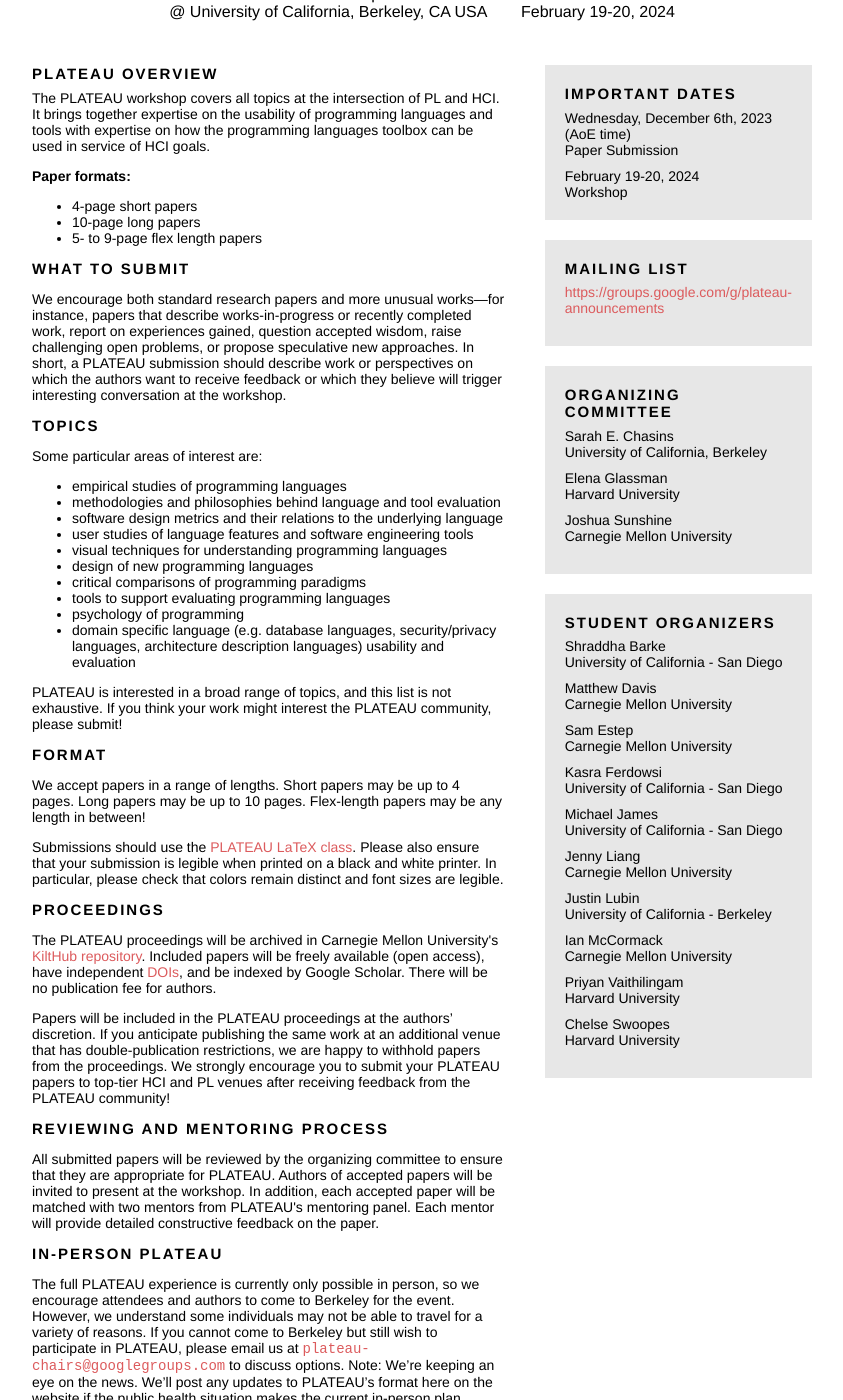
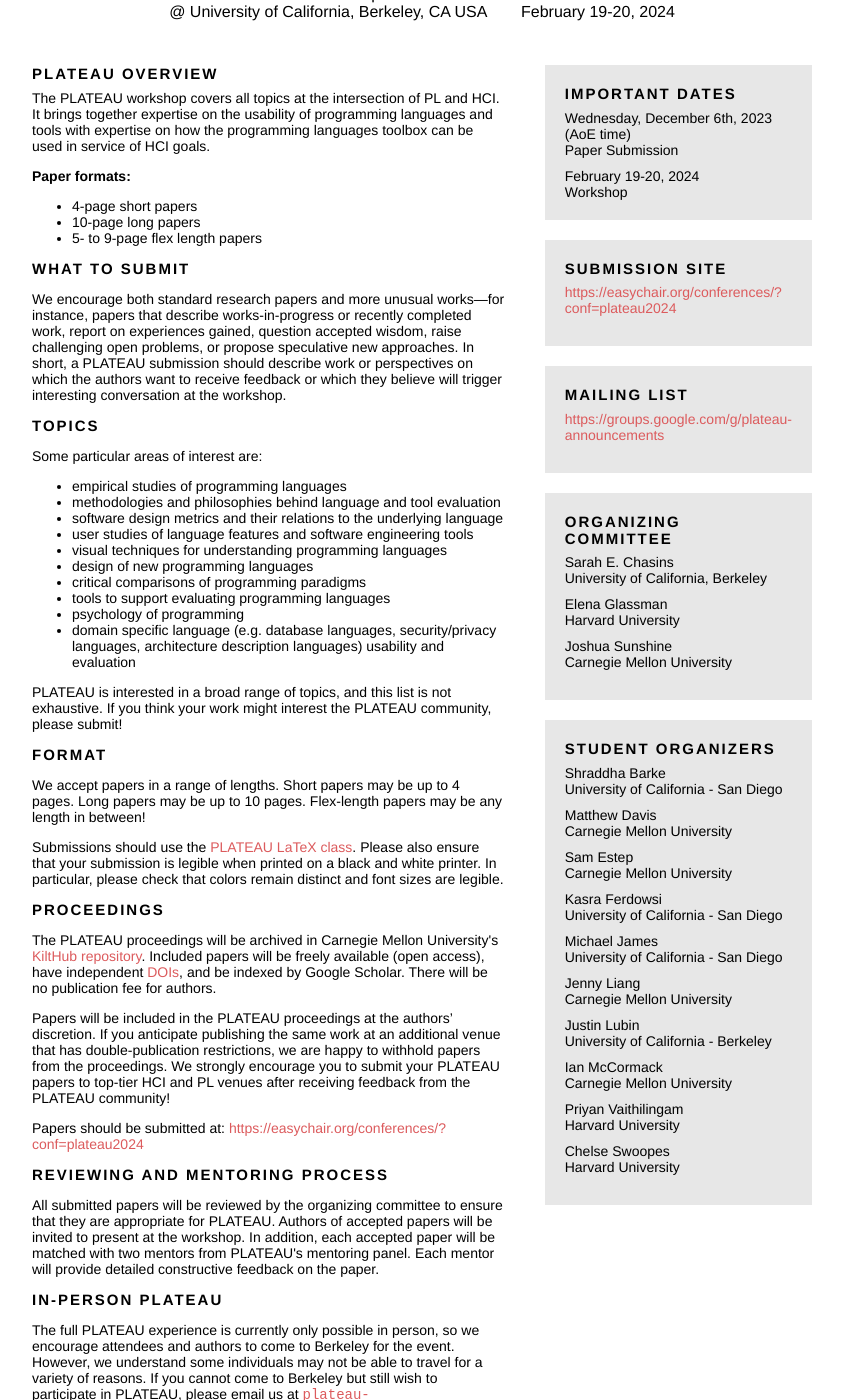
Before and after one commit to plateau-workshop/plateau-2024, a Jekyll site: the page built from index.html, in a window 1280 px wide and 1400 px high, scrolled down 218 px. Shown: the whole window, without its empty margins (218-1061 px from the left). Built offline with Jekyll 4.4.1, drawn with Linux system fonts in a browser that asks for light colours; some of the changed lines change nothing that is shown.

Commit message:
Added link to submission site.

```diff
--- a/_config.yml
+++ b/_config.yml
@@ -14,7 +14,7 @@
 submission_date: "Wednesday, December 6th, 2023"
 notification_date: "Wednesday, December 13th, 2023"
 #backup_submission_date: ""
-#submission_site: ""
+submission_site: "https://easychair.org/conferences/?conf=plateau2024"
 #registration_site: ""
 mailing_list_link: "https://groups.google.com/g/plateau-announcements"
 #proceedings_site: "TBD"
```
Also changed, not shown: 4 other files.
